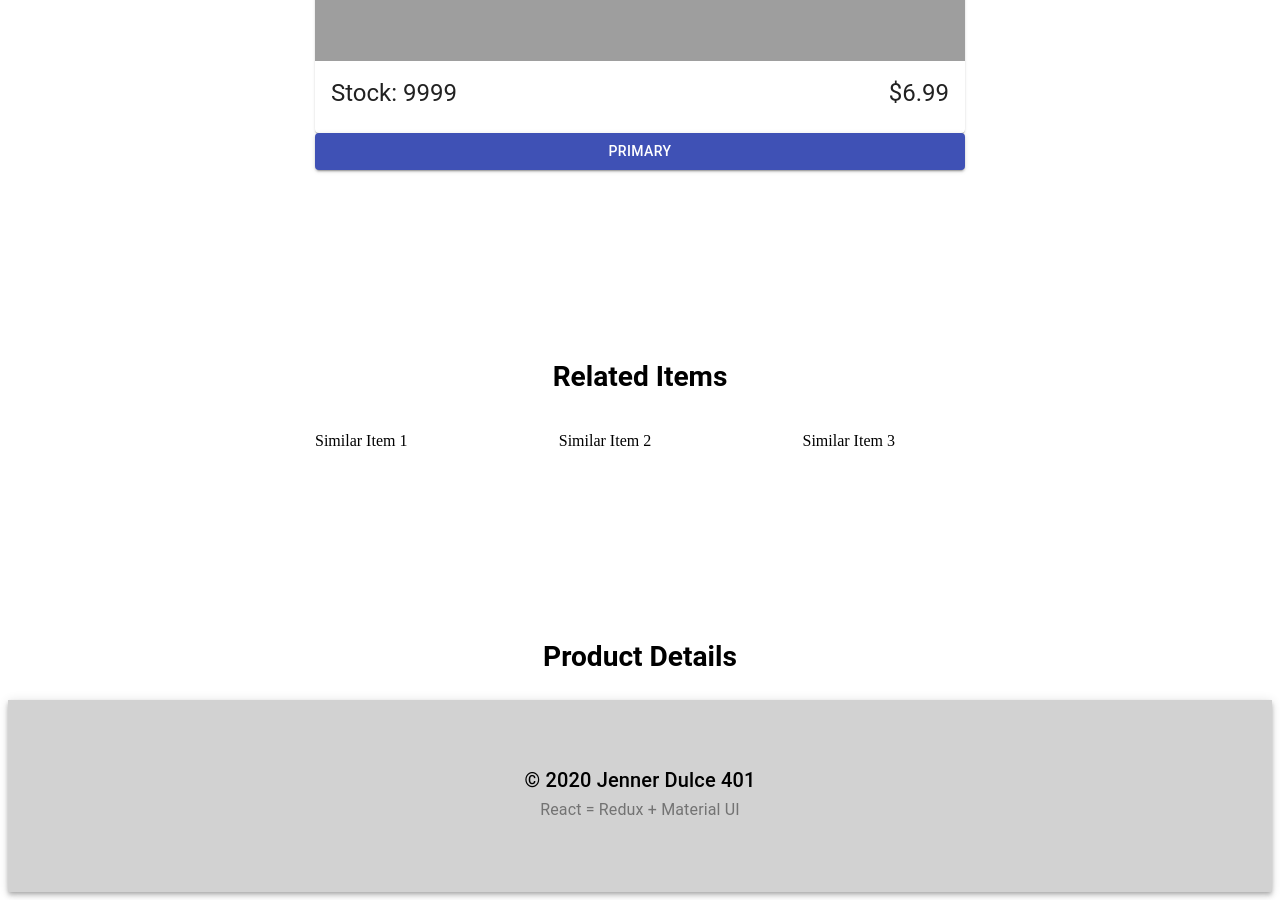
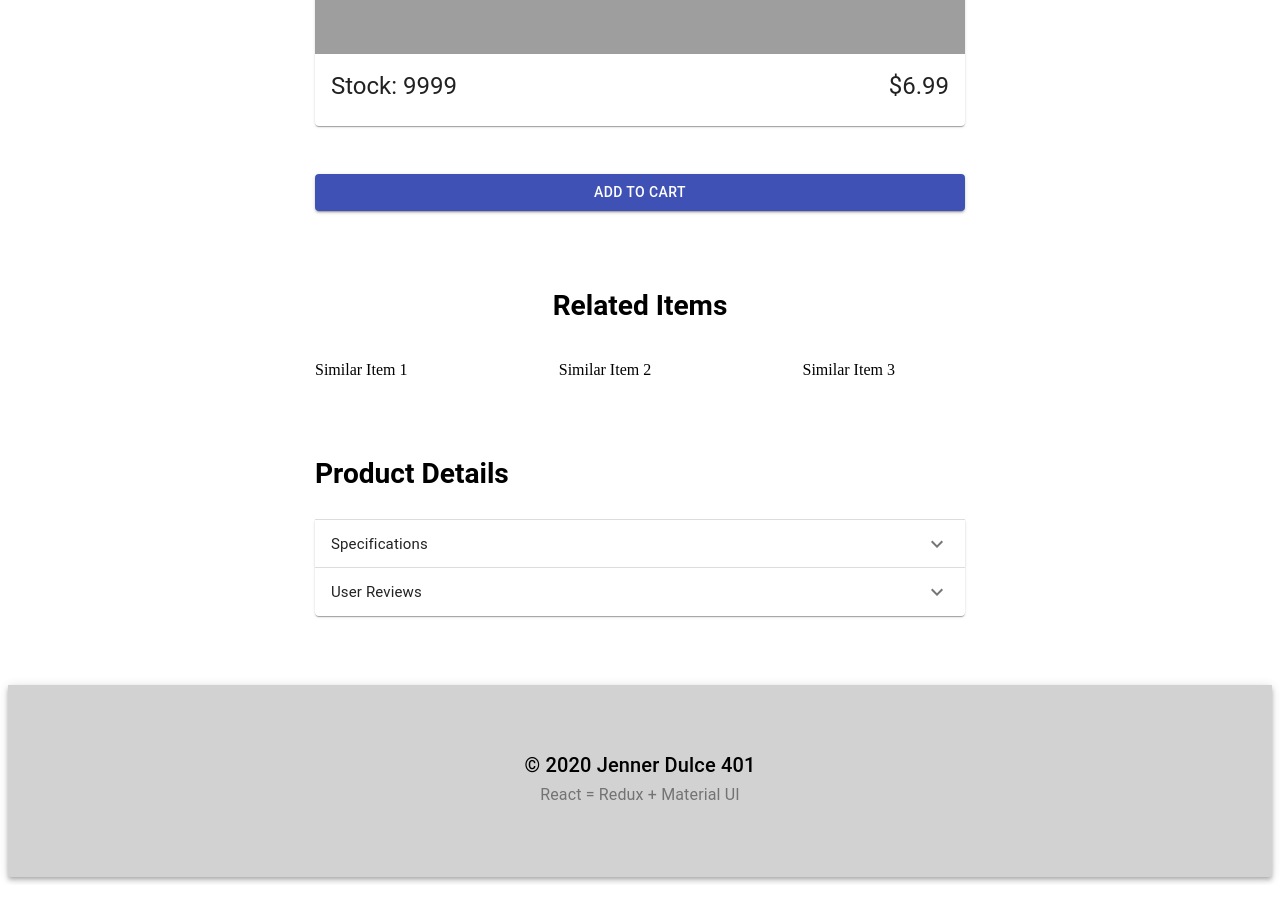
Before and after one commit to jennerdulce/storefront-app, a React (Create React App) app: page /details in a window 1280 px wide. Shown: the part 820-1720 px from the top of the page. Built offline with nearby package versions, Linux system fonts and the light colour scheme; grey boxes are pictures that could not be loaded.

Commit message:
Lab 39 in progress

```diff
--- a/package.json
+++ b/package.json
@@ -4,6 +4,7 @@
   "private": true,
   "dependencies": {
     "@material-ui/core": "^4.11.4",
+    "@material-ui/icons": "^4.11.2",
     "@testing-library/jest-dom": "^5.14.1",
     "@testing-library/react": "^11.2.7",
     "@testing-library/user-event": "^12.8.3",
--- a/src/components/Checkout.js
+++ b/src/components/Checkout.js
@@ -1,11 +1,33 @@
 import React from 'react'
+import { Paper, Typography } from '@material-ui/core'
+import { makeStyles } from '@material-ui/core/styles';
+
+const useStyles = makeStyles((theme) => ({
+  root: {
+    display: 'flex',
+    flexWrap: 'wrap',
+    '& > *': {
+      margin: theme.spacing(1),
+      width: theme.spacing(80),
+      height: theme.spacing(100),
+    },
+  },
+}));
+
 
 function Checkout() {
+  const classes = useStyles();
+
   return (
-    <div>
-      <h1>HI from CHECKOUT</h1>
+    <div className={classes.root}>
+      <Paper elevation={3}>
+        <Typography gutterBottom variant="subtitle1">
+          HELLO PAPER
+                </Typography>
+        <h1>HELLO</h1>
+      </Paper>
     </div>
-  )
+  );
 }
 
 export default Checkout
--- a/src/components/Details.js
+++ b/src/components/Details.js
@@ -1,26 +1,34 @@
 import React from 'react'
-import { Typography, makeStyles, Card, CardActionArea, CardActions, CardContent, CardMedia, Grid, Button } from '@material-ui/core'
+import { Typography, makeStyles, Card, CardActionArea, CardContent, CardMedia, Grid, Button, Accordion, AccordionSummary, AccordionDetails} from '@material-ui/core'
+import ExpandMoreIcon from '@material-ui/icons/ExpandMore';
 
-
-const useStyles = makeStyles({
+const useStyles = makeStyles(theme => ({
   root: {
     width: '100%'
   },
   header: {
     textAlign: 'center',
-    marginTop: '10rem'
+    marginTop: '3rem'
   },
   description: {
     textAlign: 'center',
-    color: '#B8B8B8'
+    color: '#B8B8B8',
+    marginBottom: '6rem'
   },
-  mediaRoot: {
+  mediaWidth: {
     width: 650,
   },
   media: {
     height: 500,
+  },
+  heading: {
+    fontSize: theme.typography.pxToRem(15),
+    fontWeight: theme.typography.fontWeightRegular,
+  },
+  button: {
+    marginTop: '3rem'
   }
-});
+}));
 
 function Details() {
   // const category = useSelector((state) => state.inventory.currentSort)
@@ -36,14 +44,13 @@ function Details() {
       </Typography>
       <Grid
         container
-        spacing={3}
+        spacing={1}
         direction="column"
         alignItems="center"
         justify="space-around"
-        style={{ minHeight: '75vh' }}
       >
         <Card
-          className={classes.mediaRoot}>
+          className={classes.mediaWidth}>
           <CardActionArea>
             <CardMedia
               className={classes.media}
@@ -67,14 +74,14 @@ function Details() {
             </CardContent>
           </CardActionArea>
         </Card>
-        <Button style={{ width: 650 }} variant="contained" color="primary">
-          Primary
+        <Button className={classes.button} style={{ width: 650 }} variant="contained" color="primary">
+          Add to Cart
         </Button>
         <Typography className={classes.header} variant="h5" gutterBottom>
-          <h3>Related Items</h3>
+          <h3 style={{textAlign: 'left'}}>Related Items</h3>
         </Typography>
         <Grid
-          className={classes.mediaRoot}
+          className={classes.mediaWidth}
           container
           direction="row"
           justify="space-between"
@@ -90,7 +97,37 @@ function Details() {
           </Grid>
         </Grid>
         <Typography className={classes.header} variant="h5" gutterBottom>
-          <h3>Product Details</h3>
+          <h3 style={{textAlign: 'left'}}>Product Details</h3>
+          <Accordion className={classes.mediaWidth}>
+            <AccordionSummary
+              expandIcon={<ExpandMoreIcon />}
+              aria-controls="panel1a-content"
+              id="panel1a-header"
+            >
+              <Typography className={classes.heading}>Specifications</Typography>
+            </AccordionSummary>
+            <AccordionDetails>
+              <Typography>
+                Lorem ipsum dolor sit amet, consectetur adipiscing elit. Suspendisse malesuada lacus ex,
+                sit amet blandit leo lobortis eget.
+          </Typography>
+            </AccordionDetails>
+          </Accordion>
+          <Accordion className={classes.mediaWidth}>
+            <AccordionSummary
+              expandIcon={<ExpandMoreIcon />}
+              aria-controls="panel1a-content"
+              id="panel1a-header"
+            >
+              <Typography className={classes.heading}>User Reviews</Typography>
+            </AccordionSummary>
+            <AccordionDetails>
+              <Typography>
+                Lorem ipsum dolor sit amet, consectetur adipiscing elit. Suspendisse malesuada lacus ex,
+                sit amet blandit leo lobortis eget.
+          </Typography>
+            </AccordionDetails>
+          </Accordion>
         </Typography>
       </Grid>
     </div >
--- a/src/components/Footer.js
+++ b/src/components/Footer.js
@@ -8,6 +8,9 @@ const useStyles = makeStyles((theme) => ({
     paddingTop: '4rem',
     paddingBottom: '4rem',
     background: '#D2D2D2'
+  },
+  container: {
+    marginTop: '4rem'
   },
   top: {
     color: 'black'
@@ -22,7 +25,7 @@ function Footer() {
   let classes = useStyles()
 
   return (
-    <AppBar position="static">
+    <AppBar className={classes.container} position="static">
       <Toolbar className={classes.root}>
         <Typography className={classes.top} variant="h6" >
           &copy; 2020 Jenner Dulce 401
```
Also changed, not shown: 1 other file (tests, documents, lock files or other folders).
